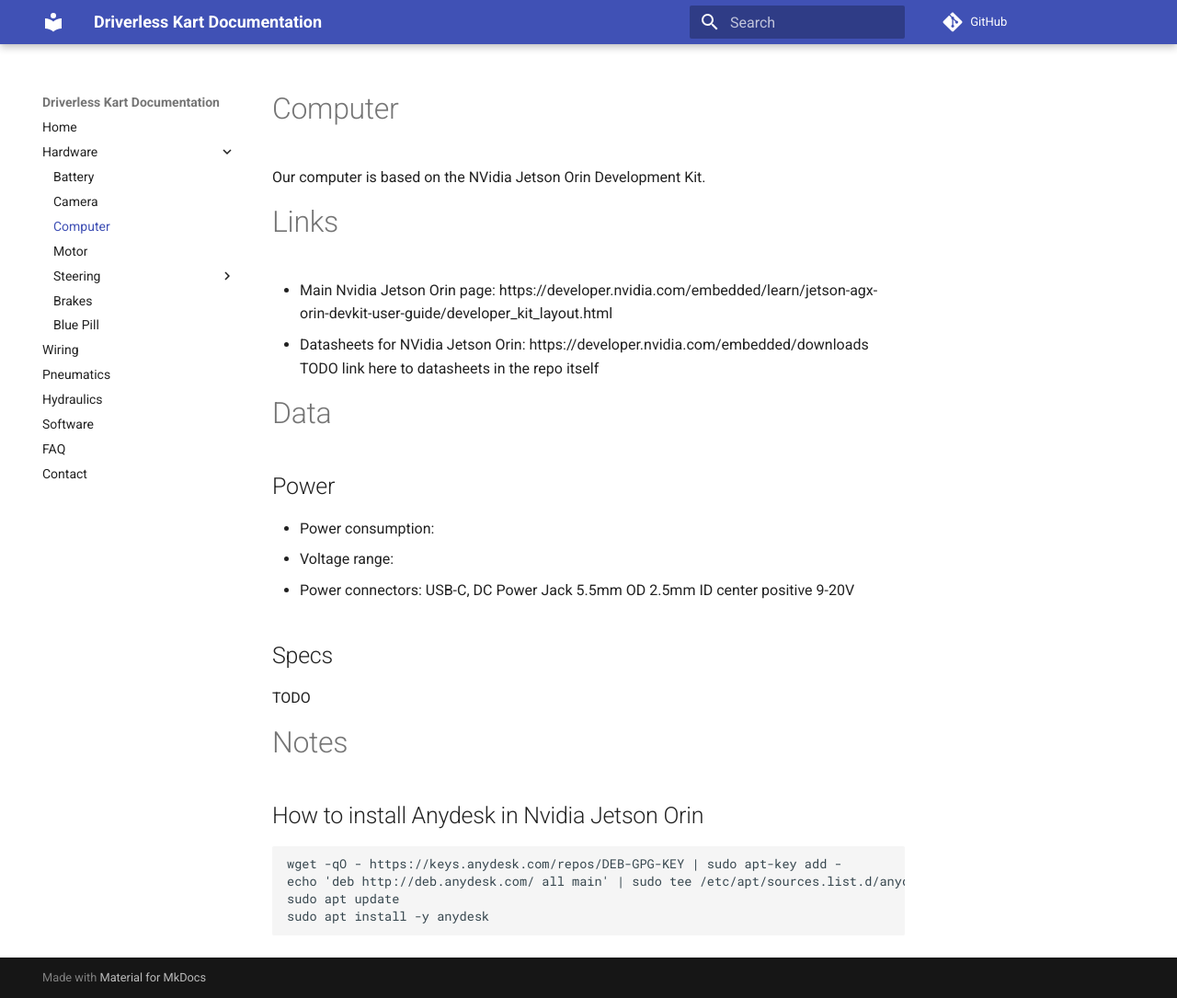
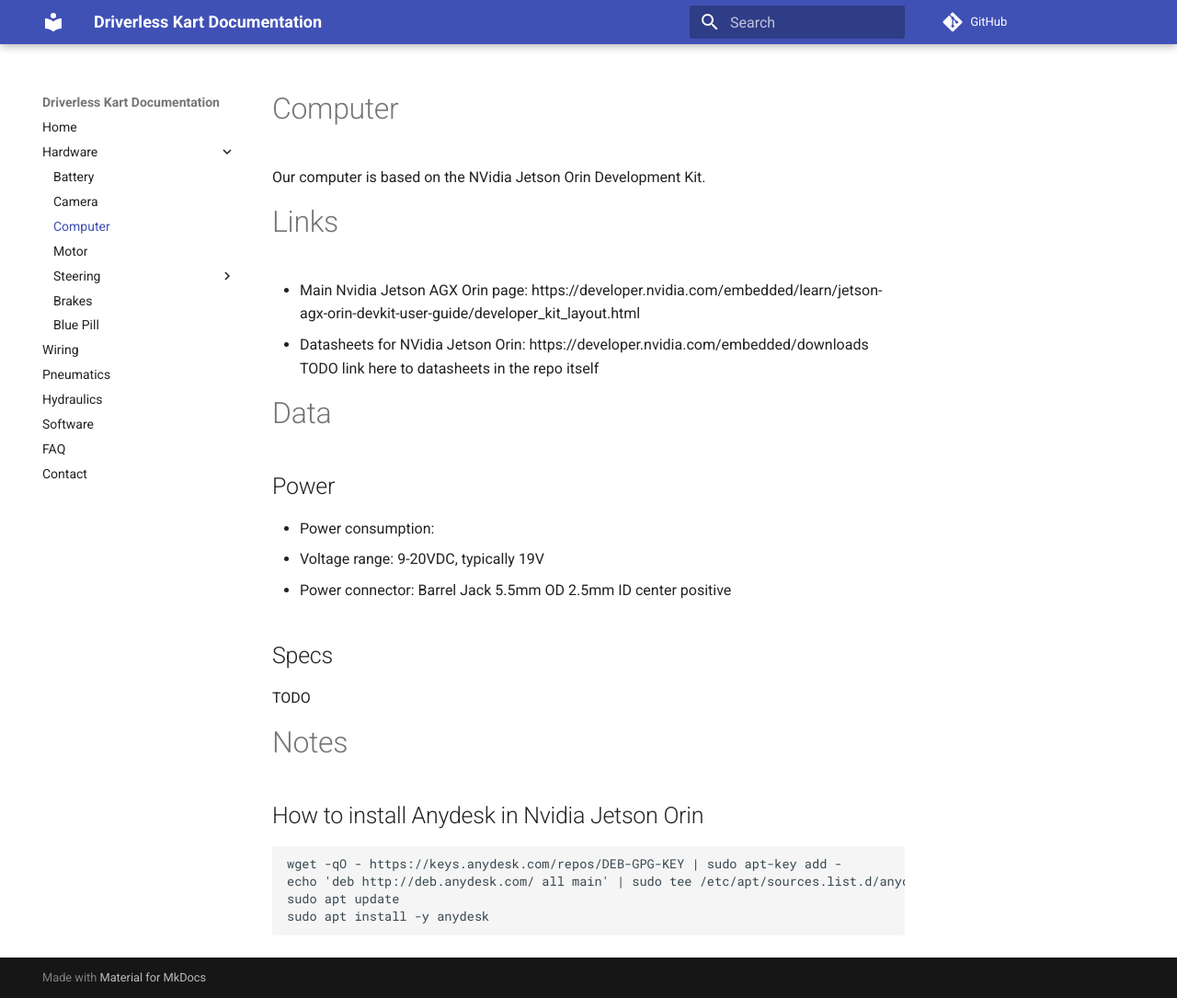
Before and after one commit to UM-Driverless/kart_docs, an MkDocs documentation site: the page built from docs/hardware/computer/index.md, in a window 1280 px wide and 1085 px high. Shown: the whole window at 92% size. Built offline with MkDocs 1.6.1 and Material for MkDocs 9.7.7, drawn with Linux system fonts in a browser that asks for light colours; comment, search, counter and statistics services are not loaded.

Commit message:
Add data and missing pages

```diff
--- a/docs/hardware/computer/index.md
+++ b/docs/hardware/computer/index.md
@@ -2,15 +2,15 @@
 Our computer is based on the NVidia Jetson Orin Development Kit.
 
 # Links
-- Main Nvidia Jetson Orin page: https://developer.nvidia.com/embedded/learn/jetson-agx-orin-devkit-user-guide/developer_kit_layout.html
+- Main Nvidia Jetson AGX Orin page: https://developer.nvidia.com/embedded/learn/jetson-agx-orin-devkit-user-guide/developer_kit_layout.html
 - Datasheets for NVidia Jetson Orin: https://developer.nvidia.com/embedded/downloads
 TODO link here to datasheets in the repo itself
 
 # Data
 ## Power
 - Power consumption:
-- Voltage range:
-- Power connectors: USB-C, DC Power Jack 5.5mm OD 2.5mm ID center positive 9-20V
+- Voltage range: 9-20VDC, typically 19V
+- Power connector: Barrel Jack 5.5mm OD 2.5mm ID center positive
 
 ## Specs
 TODO
```
Also changed, not shown: docs/hydraulics/index.md (added, +3 -0 lines), docs/wiring/index.md (added, +3 -0 lines).
